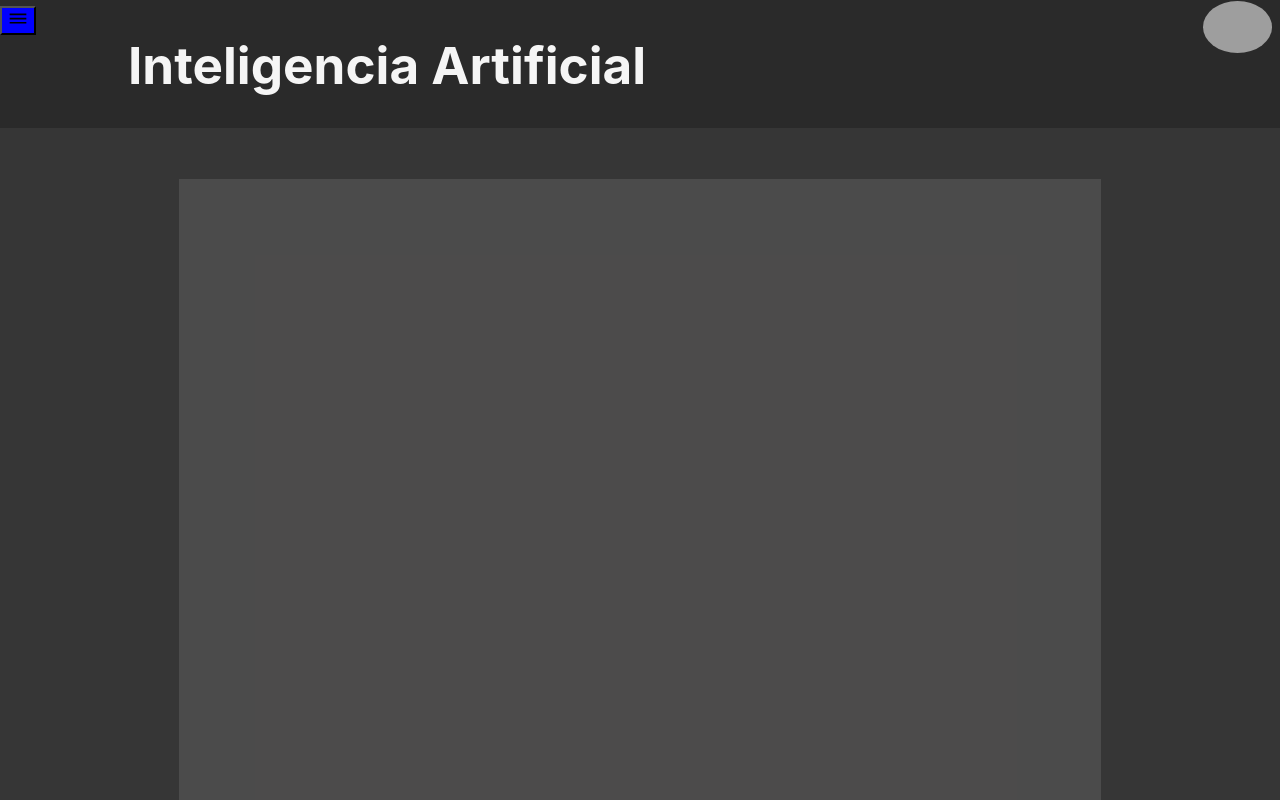
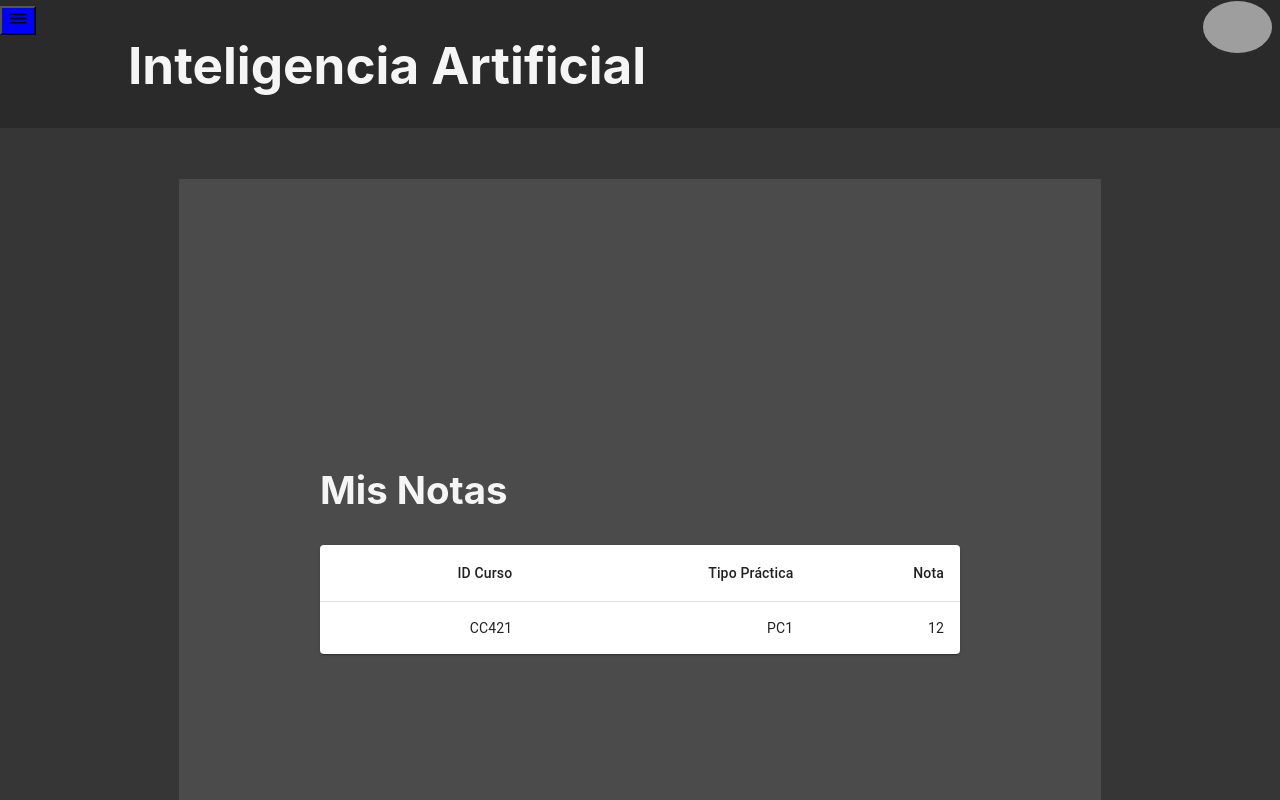
Before and after one commit to Proyecto-DS-JL-AL-RL/Sistema-de-retro-alimentaci-n-para-el-docente, a React (Create React App) app in the folder adm-curso/: page / in a window 1280 px wide. Shown: the top 800 px of the page. Built offline with nearby package versions, Linux system fonts and the light colour scheme; grey boxes are pictures that could not be loaded.

Commit message:
Se agrego componentes para el modulo de gestion

```diff
--- a/adm-curso/src/componentes/Body.css
+++ b/adm-curso/src/componentes/Body.css
@@ -5,3 +5,16 @@
     font-size:italic;
     background-color:rgba(77, 76, 76, 0.959);
 }
+
+#table{
+    position:absolute;
+    width:50%;
+    height:30%;
+    margin:-20% -5%;
+}
+
+
+#texto{
+    color:whitesmoke;
+    font-size:3vw;
+}
--- a/adm-curso/src/componentes/Body.js
+++ b/adm-curso/src/componentes/Body.js
@@ -1,10 +1,20 @@
 import './Body.css';
 import React from 'react';
+import BasicTable from './componentesBasicos/TablaNotas'
+import test  from './clases/clases.js'
 
 class Body extends  React.Component {
+    constructor(props) {
+        super(props);
+        this.state = {
+            style:"table",
+            text:"texto"
+        }
+    }
     render() {
         return (
         <div id="Cuadro">
+            <BasicTable text_style={this.state.text} style={this.state.style} Nota={test[2]}/>
         </div>
         )}
 }
--- a/adm-curso/src/componentes/Header.js
+++ b/adm-curso/src/componentes/Header.js
@@ -5,6 +5,7 @@ import DehazeIcon from '@mui/icons-material/Dehaze';
 import SelectedListItem  from './componentesBasicos/MenuCurso';
 import Avatar from './componentesBasicos/Avatar'
 import SelectedListAvatar from './componentesBasicos/MenuAvatar.js';
+//import { style } from '@mui/system';
 
 
 class Header extends  React.Component {
@@ -12,7 +13,8 @@ class Header extends  React.Component {
         super(props);
         this.state = {
           menu: false,
-          avatar:false
+          avatar:false,
+          avatar_style:"FotoPerfil"
         };
     }
     handClick = (e) => {
@@ -36,7 +38,7 @@ class Header extends  React.Component {
             </div>
             <div id="List" onClick={this.imageClick}>
                 <div id="Foto">
-                    <Avatar avatar={test[0].getImagen()}/>
+                    <Avatar style={this.state.avatar_style} avatar={test[0].getImagen()}/>
                 </div>
                 <div id="menu-avatar">{this.state.avatar?<SelectedListAvatar/>:false}</div>
             </div>
--- a/adm-curso/src/componentes/clases/clases.js
+++ b/adm-curso/src/componentes/clases/clases.js
@@ -2,18 +2,18 @@ import data from './data.json';
 
 
 class User{
-    constructor(id, nombre, apellido, correo,  contrasena){
+    constructor(id, nombre, apellido, edad, correo,  contrasena){
         this.id = id;
         this.nombre = nombre;
         this.apellido = apellido;
         this.correo = correo;
         this.contrasena = contrasena;
-        this.edad = null;
+        this.edad = edad;
         this.Imagen = null;
     }
 
     getEdad(){
-        return this.edad
+        return this.edad;
     }
 
     setEdad(Edad){
@@ -52,6 +52,37 @@ class User{
     }
 }
 
+class Nota{
+    constructor(id_curso, tipo_practica, puntuacion){
+        this.id_curso = id_curso;
+        this.tipo_practica = tipo_practica;
+        this.puntuacion = puntuacion;
+    }
+    getPuntuacion(){
+        return this.puntuacion;
+    }
+
+    setPuntuacion(puntuacion){
+        this.puntuacion = puntuacion
+    }
+
+    getTipo_practica(){
+        return this.tipo_practica;
+    }
+
+    setTipo_practica(tipo_practica){
+        this.tipo_practica = tipo_practica
+    }
+
+    getID_curso(){
+        return this.id_curso;
+    }
+
+    setID_curso(id_curso){
+        this.id_curso = id_curso;
+    }
+}
+
 
 class Curso{
     constructor(nombre_curso, fecha_Inicio, fecha_final, id_profesor, codigo){
@@ -85,13 +116,14 @@ class Curso{
 }
 
 let test_alumno = data['Datos'][0]['Alumnos'][0];
-let test_curso = data['Datos'][2]['Cursos'][0]
+let test_curso = data['Datos'][3]['Cursos'][0]
+let test_nota = data['Datos'][1]['Nota'][0]
 
-let user1 = new User(test_alumno.id, test_alumno.nombre, test_alumno.apellido, test_alumno.contrasena, test_alumno.correo)
+let user1 = new User(test_alumno.id, test_alumno.nombre, test_alumno.apellido, test_alumno.edad, test_alumno.correo, test_alumno.contrasena)
 user1.setImage("https://i.pinimg.com/736x/c1/d4/ab/c1d4ab48262c819bc8c865818d1b2cff.jpg")
+let curso1 = new Curso(test_curso.nombre_curso, test_curso.fecha_Inicio, test_curso.fecha_Final, test_curso.id_profesor, test_curso.codigo)
+let Nota1 = new Nota(test_nota.id_curso, test_nota.tipo_practica, test_nota.puntuacion)
 
-
-let curso1 = new Curso(test_curso.nombre_curso, test_curso.fecha_Inicio, test_curso.fecha_Final, test_curso.id_profesor, test_curso.codigo)
-let test = [user1, curso1]
+let test = [user1, curso1, Nota1]
 
 export default test
--- a/adm-curso/src/componentes/clases/data.json
+++ b/adm-curso/src/componentes/clases/data.json
@@ -25,6 +25,20 @@
                             "edad":21
                         }
                     ]
+            },
+            {
+                "Nota":[
+                    {
+                        "id_curso":"CC421",
+                        "tipo_practica":"PC1",
+                        "puntuacion":12
+                    },
+                    {
+                        "id":"CC3S2",
+                        "tipo_pc":"Tarea06",
+                        "puntuacion":10
+                    }
+                ]
             },
             {
                 "Profesor":
--- a/adm-curso/src/componentes/componentesBasicos/Avatar.js
+++ b/adm-curso/src/componentes/componentesBasicos/Avatar.js
@@ -1,9 +1,9 @@
 import React from 'react';
-
+//"FotoPerfil"
 function Avatar(props) {
         return (
         <div>
-            <img id="FotoPerfil" src={props.avatar} alt="foto"></img>
+            <img id={props.style} src={props.avatar} alt="foto"></img>
         </div>
         )
 }
--- a/adm-curso/src/componentes/componentesBasicos/MenuAvatar.js
+++ b/adm-curso/src/componentes/componentesBasicos/MenuAvatar.js
@@ -21,8 +21,8 @@ export default function SelectedListAvatar() {
           <ListItemText primary="Ver Perfil"/>
         </ListItemButton>
         <ListItemButton
-          selected={selectedIndex === 0}
-          onClick={(event) => handleListItemClick(event, 0)}
+          selected={selectedIndex === 1}
+          onClick={(event) => handleListItemClick(event, 1)}
         >
           <ListItemText primary="Ver Notas"/>
         </ListItemButton>
--- /dev/null
+++ b/adm-curso/src/componentes/componentesBasicos/TablaNotas.js
@@ -0,0 +1,47 @@
+import * as React from 'react';
+import Table from '@mui/material/Table';
+import TableBody from '@mui/material/TableBody';
+import TableCell from '@mui/material/TableCell';
+import TableContainer from '@mui/material/TableContainer';
+import TableHead from '@mui/material/TableHead';
+import TableRow from '@mui/material/TableRow';
+import Paper from '@mui/material/Paper';
+
+function createData(id_curso, tipo_practica, puntuacion) {
+  return {id_curso, tipo_practica, puntuacion};
+}
+
+
+export default function BasicTable(props) {
+const rows = [
+  createData(props.Nota.getID_curso(), props.Nota.getTipo_practica(), props.Nota.getPuntuacion()),
+];
+    return (
+      <div id={props.style}>
+          <h2 id={props.text_style}>Mis Notas</h2>
+    <TableContainer component={Paper}>
+      <Table aria-label="simple table">
+        <TableHead>
+          <TableRow>
+            <TableCell align="right">ID Curso</TableCell>
+            <TableCell align="right">Tipo Práctica</TableCell>
+            <TableCell align="right">Nota</TableCell>
+          </TableRow>
+        </TableHead>
+        <TableBody>
+          {rows.map((row) => (
+            <TableRow
+              key={row.name}
+              sx={{ '&:last-child td, &:last-child th': { border: 0 } }}
+            >
+              <TableCell align="right">{row.id_curso}</TableCell>
+              <TableCell align="right">{row.tipo_practica}</TableCell>
+              <TableCell align="right">{row.puntuacion}</TableCell>
+            </TableRow>
+          ))}
+        </TableBody>
+      </Table>
+    </TableContainer>
+    </div>
+  );
+}
```
Also changed, not shown: adm-curso/src/componentes/Perfil.css (added, +45 -0 lines), adm-curso/src/componentes/Perfil.js (+26 -1 lines), adm-curso/src/componentes/componentesBasicos/CommonButton.js (added, +21 -0 lines).
